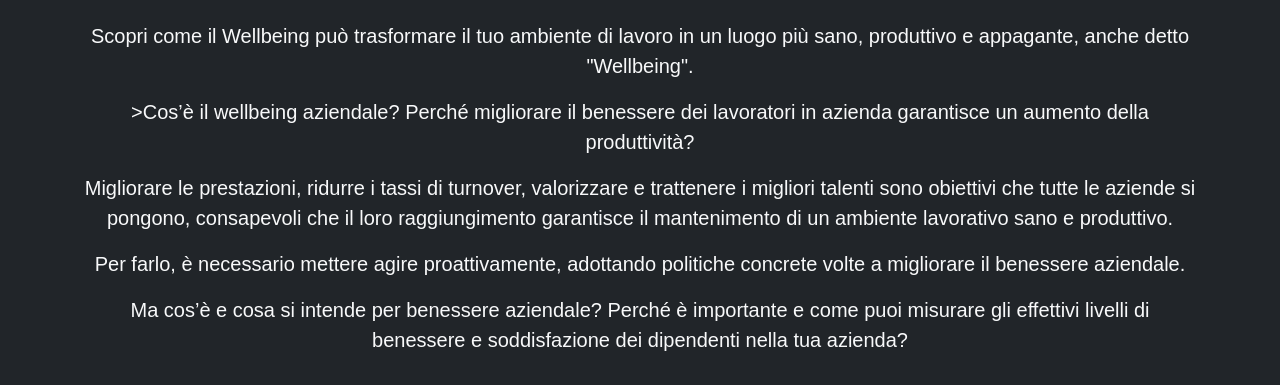
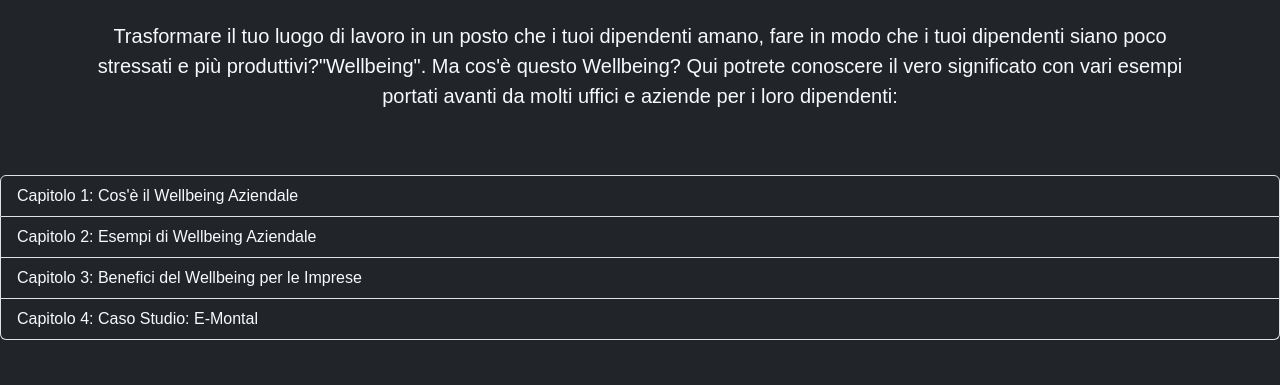
Before and after one commit to EnricoMalara/Cartella_Wellbeing, a plain HTML site: page index.html in a window 1280 px wide. Shown: the part 161-546 px from the top of the page. Drawn offline with nearby package versions, Linux system fonts and the light colour scheme.

Commit message:
Update index.html

```diff
--- a/index.html
+++ b/index.html
@@ -38,13 +38,11 @@
     <div class="container mt-5">
         <h1 class="text-center mb-4">Benvenuti al Sito del Wellbeing Aziendale</h1>
         <p class="lead text-center">
-            Scopri come il Wellbeing può trasformare il tuo ambiente di lavoro in un luogo più sano, produttivo e appagante, anche detto <strong>"Wellbeing"</strong>.
-
-            <p class="lead text-center">>Cos’è il wellbeing aziendale? Perché migliorare il benessere dei lavoratori in azienda garantisce un aumento della produttività?</p>
-            <p class="lead text-center">Migliorare le prestazioni, ridurre i tassi di turnover, valorizzare e trattenere i migliori talenti sono obiettivi che tutte le aziende si pongono, consapevoli che il loro raggiungimento garantisce il mantenimento di un ambiente lavorativo sano e produttivo.</p>
-        <p class="lead text-center">Per farlo, è necessario mettere agire proattivamente, adottando politiche concrete volte a migliorare il benessere aziendale.</p>
-    <p class="lead text-center">Ma cos’è e cosa si intende per benessere aziendale? Perché è importante e come puoi misurare gli effettivi livelli di benessere e soddisfazione dei dipendenti nella tua azienda?</p>
-
+            Trasformare il tuo luogo di lavoro in un posto che i tuoi dipendenti amano, fare in modo che i tuoi dipendenti siano poco stressati e più produttivi?<strong>"Wellbeing"</strong>.
+            Ma cos'è questo Wellbeing?
+            Qui potrete conoscere il vero significato con vari esempi portati avanti da molti uffici e aziende per i loro dipendenti:
+        </p>
+        </div>
 
         <div class="list-group mt-5">
             <a href="capitolo1.html" class="list-group-item list-group-item-action bg-dark text-light">Capitolo 1: Cos'è il Wellbeing Aziendale</a>
```
